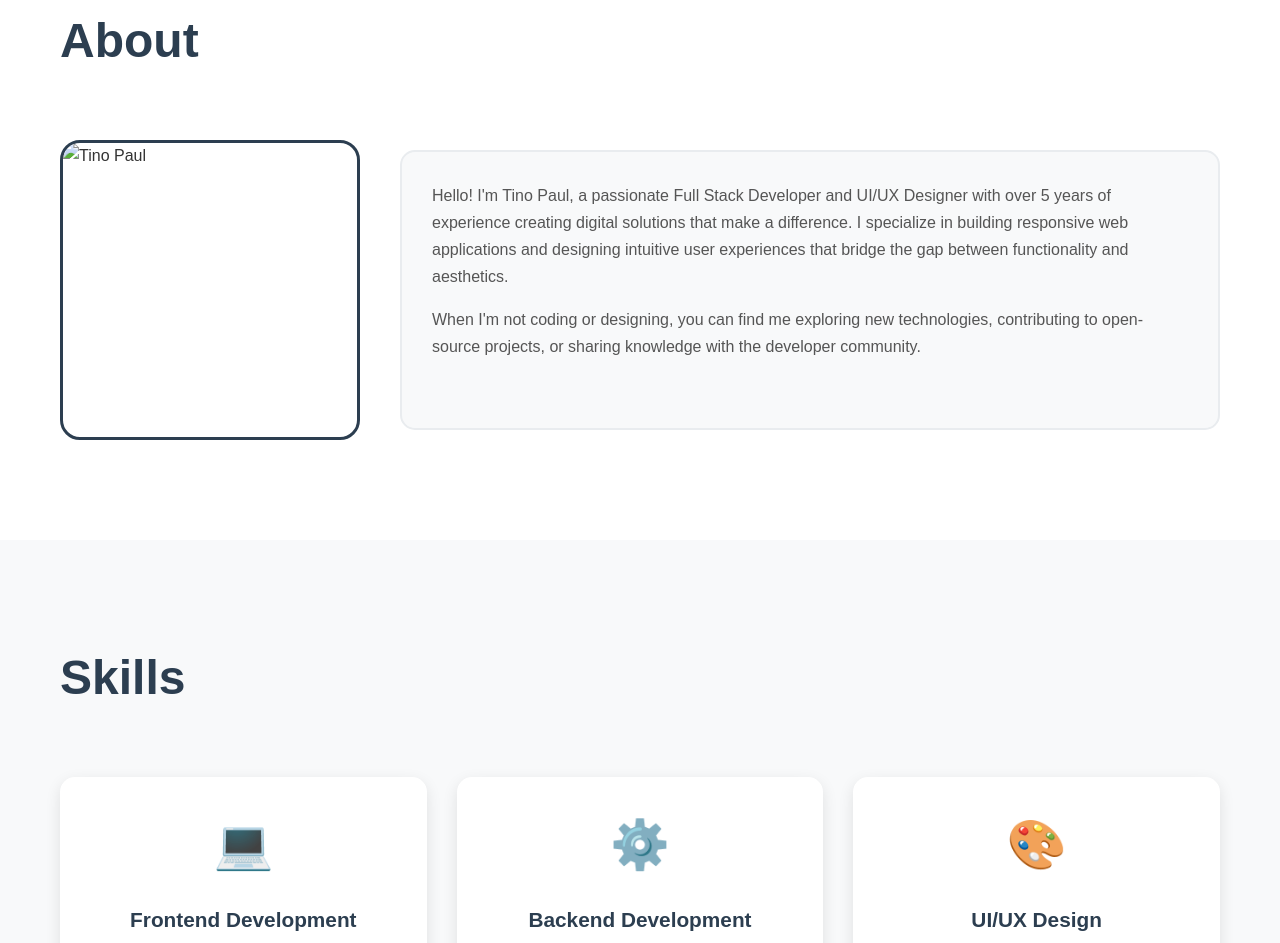
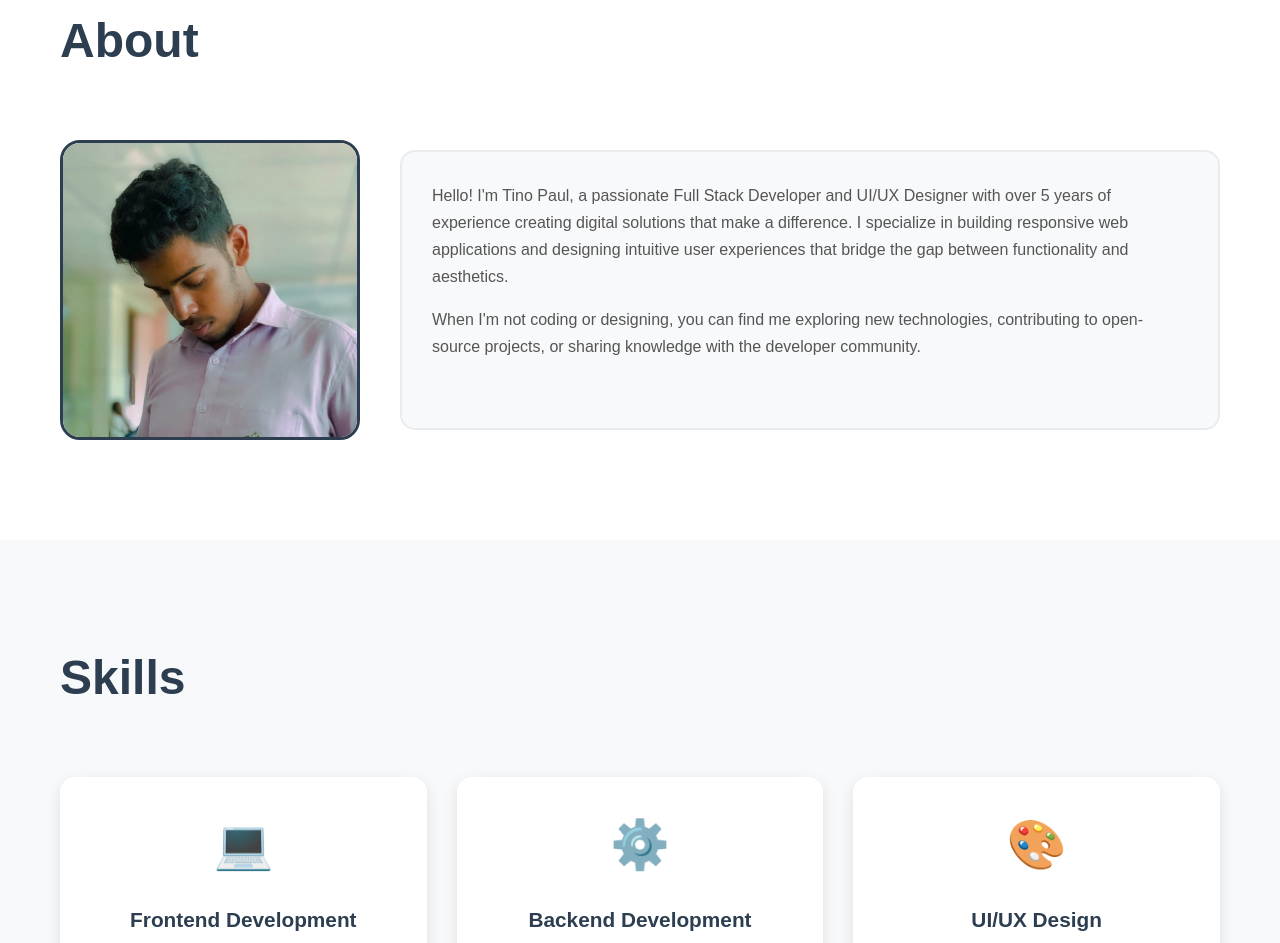
Before and after one commit to tino0808/myPORTFOLIO, a plain HTML site: page index.html in a window 1280 px wide. Shown: the part 897-1840 px from the top of the page. Drawn offline with Linux system fonts and the light colour scheme.

Commit message:
index.html

```diff
--- a/index.html
+++ b/index.html
@@ -35,7 +35,7 @@
             <h2 class="section-title about-title">About</h2>
             <div class="about-content">
                 <div class="about-image-box">
-                    <img src="entethalaentephoto.jpg" alt="Tino Paul" class="about-image">
+                    <img src="tino.jpg" alt="Tino Paul" class="about-image">
                 </div>
                 <div class="about-text-box">
                     <p>Hello! I'm Tino Paul, a passionate Full Stack Developer and UI/UX Designer with over 5 years of experience creating digital solutions that make a difference. I specialize in building responsive web applications and designing intuitive user experiences that bridge the gap between functionality and aesthetics.</p>
```
